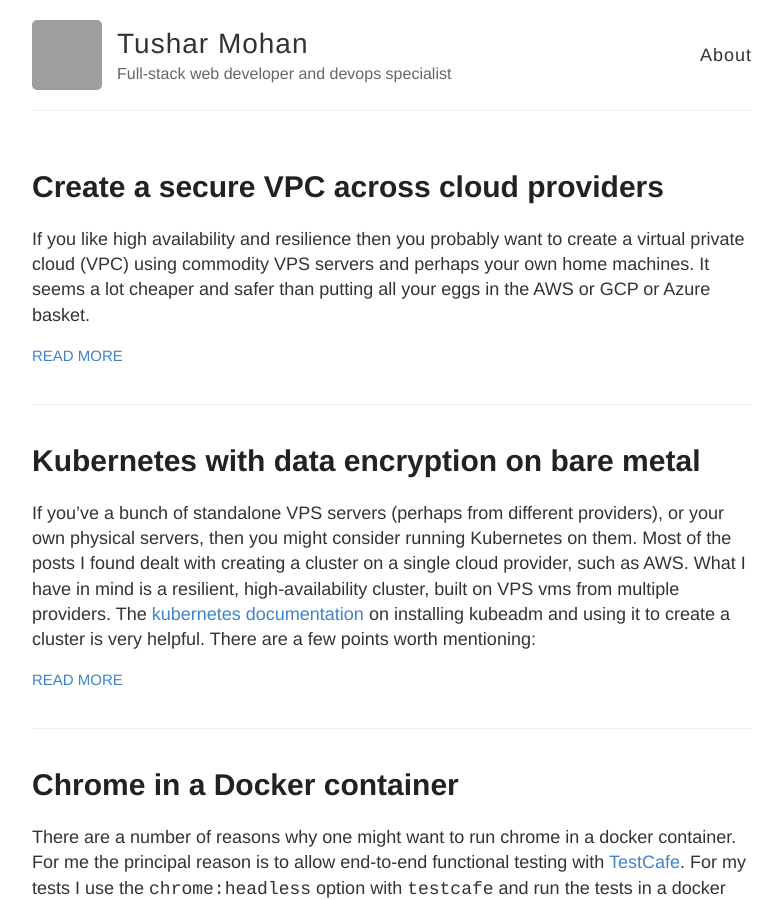
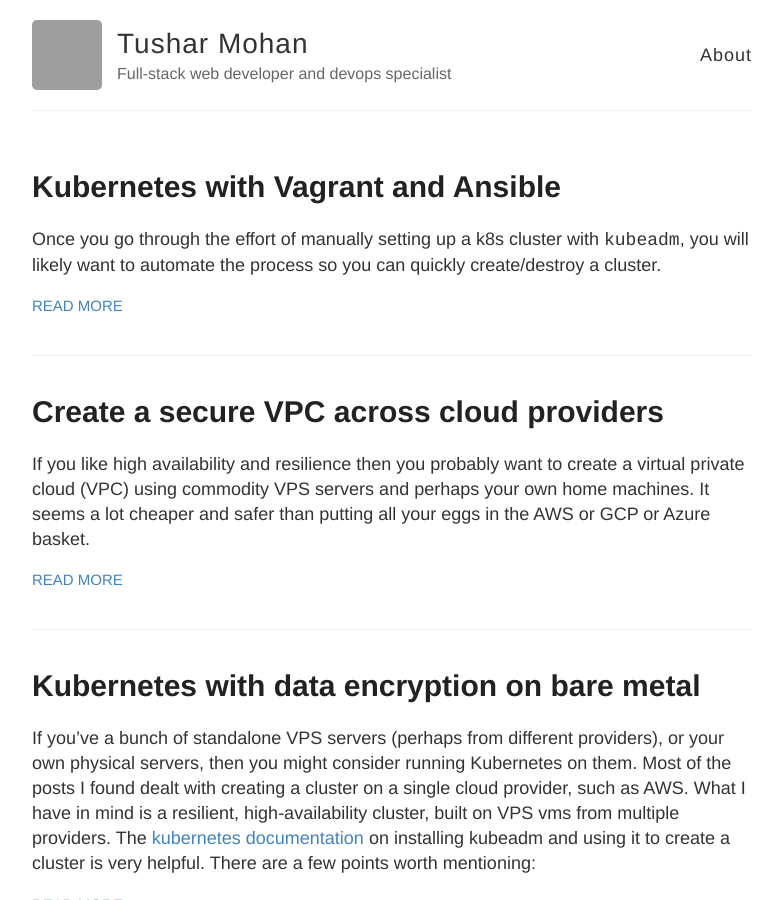
Before and after one commit to tushar-mohan/tushar-mohan.github.io, a Jekyll site: the page built from index.html, in a window 1280 px wide and 900 px high. Shown: the whole window, without its empty margins (248-1030 px from the left). Built offline with Jekyll 4.4.1, drawn with Linux system fonts in a browser that asks for light colours; part of the change alters nothing that is shown; grey boxes are pictures that could not be loaded.

Commit message:
added a post

````diff
--- a/_config.yml
+++ b/_config.yml
@@ -73,9 +73,10 @@ sass:
   style: :expanded # You might prefer to minify using :compressed
 
 # Use the following plug-ins
-gems:
+plugins:
   - jekyll-sitemap # Create a sitemap using the official Jekyll sitemap gem
   - jekyll-feed # Create an Atom feed using the official Jekyll feed gem
+  - jekyll-gist
 
 # Exclude these files from your production _site
 exclude:
--- /dev/null
+++ b/_posts/2018-01-11-kubernetes-with-vagrant-and-ansible.md
@@ -0,0 +1,69 @@
+---
+layout: post
+title: Kubernetes with Vagrant and Ansible
+---
+
+Once you go through the effort of manually setting up a k8s cluster with
+`kubeadm`, you will likely want to automate the process so you can quickly
+create/destroy a cluster.
+
+This involves two steps:
+
+ * Creating multiple VMs using `vagrant`, with the underlying VM provider being
+   `virtualbox` or some cloud provider, such as `AWS`.
+ * Provisioning and configuring software on the VMs using Ansible
+   You will discover that Ansible and Vagrant play well together.
+
+The [code is on GitHub](https://github.com/tushar-mohan/k8s-virtualbox.git).
+
+For my setup, I used a `Ubuntu 16.04 LTS` host with `vagrant`, `ansible` and
+`virtualbox` installed on it.
+
+* TOC
+{:toc}
+
+## Creating VMs using Vagrant
+While I used Vagrant with the virtualbox provider for this purpose, in theory
+you should be able to replace virtualbox with a provider like AWS.
+
+{% gist 1d0943eb655e64f2bb656480dbe81829 vagrantfile %}
+
+This a multi-machine `vagrantfile`. We set the number of slaves we want in the
+cluster, in this case two. The master machine has a `hostvar` set for its IP.
+We will use this later in the ansible playbook, provision/kubernetes.yml. You
+will notice that before we call the ansible provisioner, we install python on
+all the nodes. To avoid conflicts in port-forwarding the SSH port from the guest
+to the host, we deliberately use the node number to provide an offset. The
+slaves will be labelled `node-1`, `node-2`…
+
+{% gist 1d0943eb655e64f2bb656480dbe81829 kubernetes.yml %}
+We add `avahi-daemon` and `libnss-mdns` packages, so the machines can find each
+other on the local private network using just the host name. We then removed the
+need for .local in the host name, by adding an entry in `/etc/resolv.conf`.
+
+On the `master` node we run `kube-init-master.sh` -- a shell script to run
+`kubeadm init`. Sometimes, the kubelet doesn't restart properly; our shell
+script will retry `kubeadm init`, until it succeeds. Here's the script:
+{% gist 1d0943eb655e64f2bb656480dbe81829 kube-init-master.sh %}
+
+On the slave nodes, we run a script -- `kube-join-slave.sh` -- that will parse
+the output saved from the master's init to figure out the join token.
+{% gist 1d0943eb655e64f2bb656480dbe81829 kube-join-slave.sh %}
+
+Both the scripts are written so as to bail out in case they discover a running
+cluster. This way, the scripts can be safely, idempotently, without harming a
+working cluster.
+
+Once your cluster is running, it will create a file -- `kube.config` -- in the
+top-level directory. You can use it as:
+```
+$ KUBECONFIG=$PWD/kube.config kubectl get nodes
+```
+
+The final step to getting the cluster running, is to install an overlay; in our
+case `flannel`. A helper script `flannel.sh` is automatically created by
+`kube-init-master.sh`:
+```
+$ ./flannel.sh
+```
+Wait a minute or two, so `kube-dns` pods get running. Then you're good to go!
````
